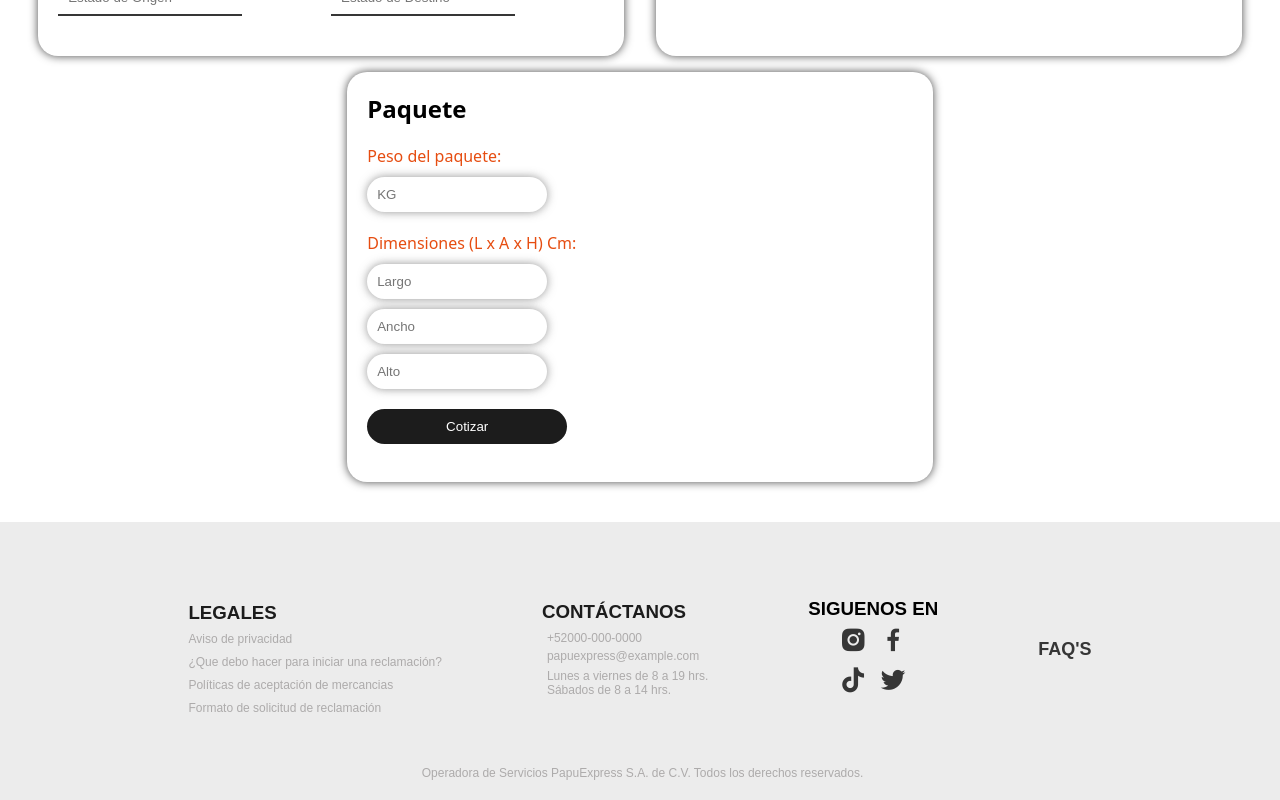
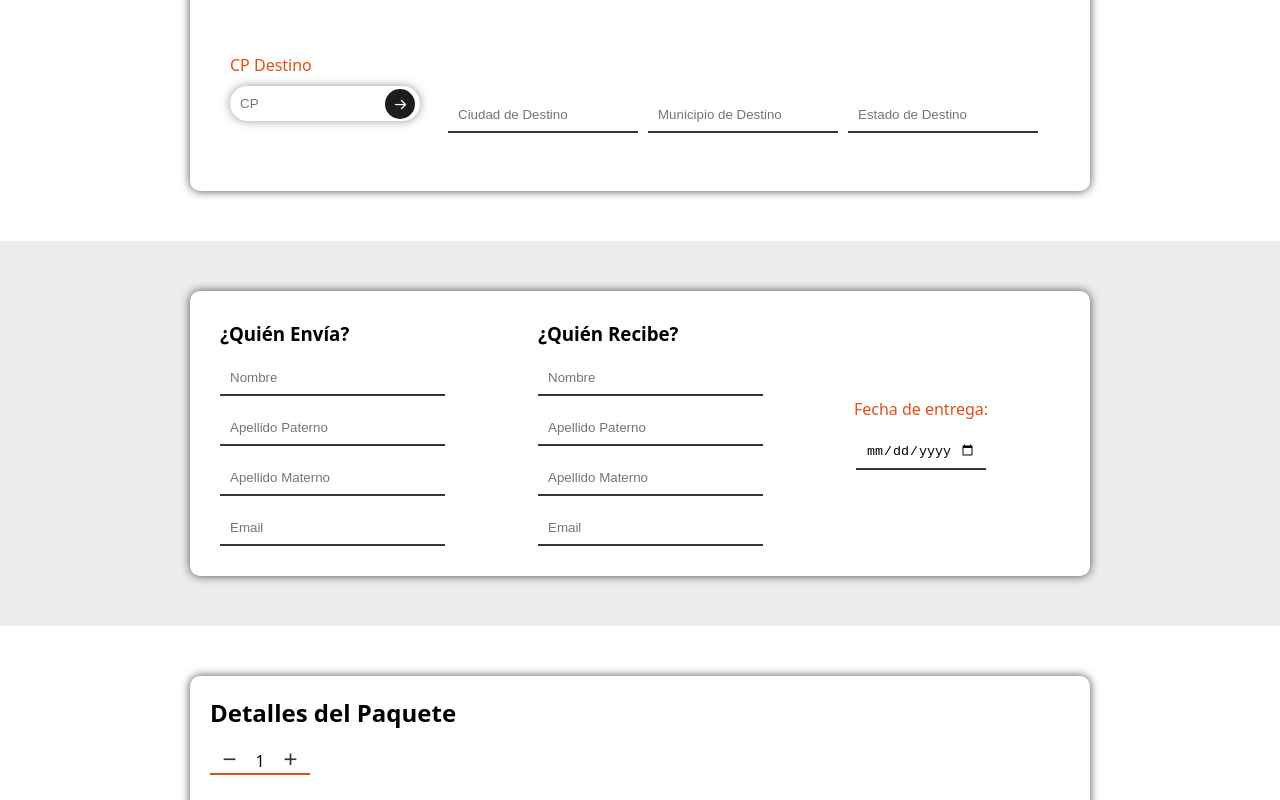
Before and after one commit to LewisAngelo11/angular-shipping-app, an Angular app: page / in a window 1280 px wide. Both pictures are taken after a click on the button "Cotizar Envío". Built offline with nearby package versions, Linux system fonts and the light colour scheme; no server answers.

Commit message:
Función de cotizar por mas de un paquete
Se habilitó la función de poder cotizar un envío con mas de 1 paquete.

```diff
--- a/src/app/cotizar/cotizar.component.css
+++ b/src/app/cotizar/cotizar.component.css
@@ -1,28 +1,95 @@
 .main {
   display: flex;
-  flex-wrap: wrap;
-  justify-content: space-around;
-  padding: 40px 30px;
+  align-items: center;
+  flex-direction: column;
   font-family: system-ui, sans-serif, "Segoe UI", Helvetica, Arial, "Apple Color Emoji", "Segoe UI Emoji";
   height: auto;
+  background-color: #f7f7f7;
+}
+
+.cotizacion-info{
+  display: flex;
+  flex-direction: column;
+  align-items: start;
+  justify-content: center;
+  width: 100%;
+  height: 300px;
+  gap: 5px;
+  padding: 20px 80px;
+  background-color: white;
+}
+
+
+.line,
+.line-2 {
+  background-color: #e64d11af;
+  height: 3px;
+  width: 80px;
+  border-radius: 20px;
+  margin: 10px;
+}
+
+.line-2 {
+  margin-bottom: 10px;
+}
+
+.cotizacion {
+  display: flex;
+  flex-direction: column;
+  align-items: center;
+  justify-content: center;
+  height: 100px;
+  padding: 15px 0;
+}
+
+.CP-container {
+  display: flex;
+  align-items: center;
+  justify-content: center;
+  width: 100%;
+  height: auto;
+  padding: 50px 0;
+  background-color: white;
+}
+
+.rem-dest-component {
+  display: flex;
+  align-items: center;
+  justify-content: center;
+  width: 100%;
+  height: auto;
+  padding: 50px 0;
+  background-color: #ececec;
 }
 
 .CP,
 .remitente-destinatario {
   display: flex;
-  border-radius: 20px;
+  border-radius: 10px;
   background-color: #fff;
   box-shadow: 0px 0px 10px rgb(74, 74, 74);
   padding: 20px;
-  height: 330px;
+  height: auto;
+  width: 900px;
+}
+
+.remitente-destinatario {
+  gap: 3rem;
+  align-items: center;
+}
+
+.CP {
+  flex-direction: column;
 }
 
 .OrigenComponent,
 .DestinoComponent {
   display: flex;
-  flex-direction: column;
+  align-items: center;
   border: none;
-  width: 300px;
+  width: 100%;
+  padding: 10px 20px;
+  gap: 1rem;
 }
 
 .RemitenteComponent,
@@ -30,7 +97,7 @@
   display: flex;
   flex-direction: column;
   border: none;
-  width: 210px;
+  width: 250px;
   margin: 10px;
   gap: 10px;
 }
@@ -41,6 +108,7 @@
   border-bottom: 2px #363636 solid;
   box-shadow: none;
   transition: all 0.2s ease-in-out;
+  width: 90%;
 }
 
 .RemitenteComponent input:focus,
@@ -52,10 +120,10 @@
 .fecha-entrega {
   display: flex;
   flex-direction: column;
-  align-items: start;
+  align-items: center;
+  justify-content: center;
   border: none;
-  width: 160px;
-  margin-top: 53px;
+  width: 150px;
   gap: 10px;
 }
 
@@ -74,54 +142,108 @@
 
 .paquete-detalle {
   display: flex;
-  flex-direction: row;
-  align-self: flex-start;
+  flex-direction: column;
+  align-items: center;
+  justify-content: center;
+  background-color: white;;
   padding: 0 35px;
-  margin-top: 40px;
-  margin-right: auto;
   width: 100%;
+  height: auto;
+  padding: 50px 0;
 }
 
 .container {
   display: flex;
   flex-direction: column;
-  align-self: flex-start;
   border: none;
   padding: 20px;
-  border-radius: 20px;
+  border-radius: 10px;
   background-color: #fff;
   box-shadow: 0px 0px 10px rgb(74, 74, 74);
-  width: 350px;
-  height: 410px;
-  margin-right: auto;
-  gap: 10px;
+  width: 900px;
+  height: auto;
+  gap: 20px;
 }
 
 .container .peso {
   display: flex;
   flex-direction: column;
-  width: 100%;
+  width: auto;
   gap: 5px;
 }
 
 .container .dimensiones {
   display: flex;
+  gap: 3rem;
+  width: auto;
+}
+
+.paquetes {
+  display: flex;
   flex-direction: column;
-  gap: 5px;
-  width: 100%;
+  align-items: start;
+  gap: 1rem;
+}
+
+.cabeceros-paquetes {
+  display: flex;
+  align-items: center;
+  gap: 3rem;
+}
+
+.cabeceros-paquetes label {
+  width: 180px;
+}
+
+.cabeceros-paquetes .cabecero-dimensiones {
+  width: 200px;
+}
+
+.detail-dimensions {
+  display: flex;
+  align-items: center;
+  justify-content: center;
+  gap: 10px;
+}
+
+.detail-dimensions input{
+  width: auto;
+}
+
+.contador-paquetes {
+  display: flex;
+  align-items: center;
+  justify-content: center;
+  border-bottom: solid 2px #e64d11;
+  gap: 1rem;
+  padding: 0 15px;
+  width: 100px;
+}
+
+.contador-paquetes button {
+  border: none;
+  background-color: transparent;
+  color: #363636;
+  font-size: 20px;
+  transition: all 0.2s;
+}
+
+.contador-paquetes button:hover {
+  color: #e64d11;
 }
 
 label {
-  margin-top: 10px;
   color: #e64d11;
 }
 
 .cp-origen,
 .cp-destino {
   display: flex;
-  flex-direction: row;
-  align-items: center;
+  flex-direction: column;
+  align-items: start;
+  justify-content: center;
   margin-top: 10px;
+  gap: 10px;
 }
 
 .cp-origen input,
@@ -138,7 +260,8 @@ label {
   display: flex;
   align-items: center;
   justify-content: center;
-  right: 35px;
+  left: 155px;
+  bottom: 42px;
   width: 30px;
   height: 30px;
   font-size: 15px;
@@ -148,7 +271,6 @@ label {
 .origen-info,
 .destino-info {
   display: flex;
-  flex-direction: column;
   align-items: start;
   justify-content: center;
   gap: 10px;
@@ -158,7 +280,7 @@ label {
 
 .origen-info input,
 .destino-info input {
-  width: 75%;
+  width: 190px;
   border-radius: 0;
   box-shadow: none;
   background-color: transparent;
@@ -177,6 +299,7 @@ input {
 
 .Boton {
   margin-top: 10px;
+  width: 20%;
   padding: 10px;
   background-color: #1c1c1c;
   color: white;
@@ -198,19 +321,50 @@ input {
   background-color: #f9f9f9;
 }
 
-.detalle-servicio{
+.detalle-servicio {
+  display: flex;
+  align-items: center;
+  justify-content: center;
+  padding: 50px 0;
+}
+
+.container-detalle-servicio {
   display: flex;
   flex-direction: column;
-  align-self: flex-start;
   border: none;
   padding: 20px;
   border-radius: 20px;
   background-color: #fff;
   box-shadow: 0px 0px 10px rgb(74, 74, 74);
-  width: 340px;
-  height: 410px;
-  margin-right: auto;
+  width: 500px;
+  height: auto;
   gap: 10px;
+}
+
+.container-detalle-servicio table {
+  width: 40%;
+  border: #1c1c1c;
+}
+
+.container-detalle-servicio table th {
+  background-color: #ccc;
+}
+
+.container-detalle-servicio table td {
+  padding: 0 10px;
+  background-color: #ececec;
+}
+
+table .total-servicio {
+  background-color: #e64d11b7;
+}
+
+.label-peso-movil {
+  display: none;
+}
+
+.label-dimensiones-movil {
+  display: none;
 }
 
 /* Telefonos pequeños (hasta 600px) */
@@ -219,24 +373,43 @@ input {
     display: flex;
     flex-direction: column;
     justify-content: center;
-    padding: 40px 30px;
     font-family: system-ui, sans-serif, "Segoe UI", Helvetica, Arial, "Apple Color Emoji", "Segoe UI Emoji";
     height: auto;
-    gap: 30px;
+  }
+
+  .cotizacion-info h2 {
+    font-size: 20px;
+  }
+
+  .cotizacion-info p {
+    font-size: 15px;
+  }
+
+  .CP-container {
+    width: 100%;
   }
 
   .CP,
   .remitente-destinatario {
     flex-direction: column;
     padding: 20px;
-    width: 100%;
+    width: 80%;
     height: auto;
     gap: 20px;
   }
 
+  .OrigenComponent,
+  .DestinoComponent {
+    flex-direction: column;
+    align-items: start;
+    gap: 0;
+  }
+
   .origen-info,
   .destino-info {
-    width: 80%;
+    margin-top: 0;
+    width: 90%;
+    flex-direction: column;
   }
 
   .origen-info input,
@@ -263,38 +436,75 @@ input {
   }
 
   .paquete-detalle {
-    padding: 0;
+    padding: 50px 0;
     margin-top: 0;
     width: 100%;
     flex-direction: column;
     align-items: center;
     justify-content: center;
-    gap: 3rem;
   }
 
   .container {
     border: none;
-    width: 100%;
-    height: 410px;
+    width: 80%;
+    height: auto;
     gap: 10px;
   }
 
-  .container .peso {
-    display: flex;
-    flex-direction: column;
-    width: 100%;
-    gap: 5px;
+  .container button {
+    width: 40%;
+  }
+
+  .container .cabecero-dimensiones {
+    display: none;
   }
 
   .container .dimensiones {
-    display: flex;
     flex-direction: column;
-    gap: 5px;
-    width: 100%;
+    gap: 1rem;
+  }
+
+  .paquetes {
+    margin-bottom: 10px;
+    gap: 2rem;
+  }
+
+  .detail-dimensions {
+    flex-direction: column;
+    align-items: start;
+    gap: 3px;
+  }
+
+  .detail-dimensions label {
+    margin-left: 10px;
   }
 
   .detalle-servicio{
     width: 100%;
+  }
+
+  .container-detalle-servicio {
+    width: 80%;
+  }
+
+  .container-detalle-servicio table {
+    width: 70%;
+  }
+
+  .container-detalle-servicio .Boton {
+    width: 40%;
+  }
+
+  .label-peso{
+    display: none;
+  }
+
+  .label-peso-movil {
+    display: flex
+  }
+
+  .label-dimensiones-movil {
+    display: flex;
   }
 }
 
@@ -303,10 +513,8 @@ input {
     display: flex;
     flex-direction: column;
     justify-content: center;
-    padding: 40px 30px;
     font-family: system-ui, sans-serif, "Segoe UI", Helvetica, Arial, "Apple Color Emoji", "Segoe UI Emoji";
     height: auto;
-    gap: 30px;
   }
 
   .CP,
@@ -314,6 +522,22 @@ input {
     flex-direction: column;
     padding: 20px;
     height: auto;
+    width: 90%;
+  }
+
+  .cp-origen,
+  .cp-destino {
+    max-width: 100%;
+  }
+
+  .OrigenComponent input,
+  .DestinoComponent input {
+    width: 80%;
+  }
+
+  .OrigenComponent Button,
+  .DestinoComponent Button {
+    left: 98px;
   }
 
   .paquete-detalle {
@@ -352,35 +576,58 @@ input {
     display: flex;
     flex-direction: column;
     justify-content: center;
-    padding: 40px 30px;
     font-family: system-ui, sans-serif, "Segoe UI", Helvetica, Arial, "Apple Color Emoji", "Segoe UI Emoji";
     height: auto;
-    gap: 30px;
   }
 
   .CP,
   .remitente-destinatario {
-    flex-direction: row;
     padding: 20px;
     height: auto;
-    width: 100%;
+    width: 90%;
+  }
+
+  .CP {
+    flex-direction: column;
   }
 
   .paquete-detalle {
-    padding: 0;
+    padding: 50px 0;
     margin-top: 0;
     width: 100%;
     align-items: center;
     justify-content: center;
-    gap: 3rem;
   }
 
   .container {
     border: none;
-    width: 48%;
-    height: 410px;
+    width: 90%;
+    height: auto;
     gap: 10px;
     margin: 0;
+    overflow: hidden;
+  }
+
+  .container * {
+    max-width: 100%;
+    box-sizing: border-box;  /* padding y borde se incluyen en el tamaño */
+    word-wrap: break-word;   /* si hay texto largo, que se rompa */
+  }
+
+  .cabeceros-paquetes,
+  .cabeceros-paquetes .cabecero-dimensiones{
+    width: 70%;
+    gap: 3rem;
+    max-width: 100%;
+    box-sizing: border-box;
+  }
+
+
+  .dimensiones input{
+    width: 80%;
+    gap: 2rem;
+    max-width: 90%;
+    box-sizing: border-box;
   }
 
   .detalle-servicio{
@@ -392,69 +639,3 @@ input {
     margin: 0;
   }
 }
-
-@media (min-width: 1025px) {
-  .main {
-    display: flex;
-    flex-direction: row;
-    flex-wrap: wrap;
-    justify-content: space-around;
-    gap: 1rem;
-  }
-
-  .CP{
-    flex-direction: row;
-    padding: 20px;
-    height: auto;
-    width: 48%;
-  }
-
-  .remitente-destinatario {
-    justify-content: space-around;
-    width: 48%;
-    gap: 5px;
-  }
-
-  .RemitenteComponent,
-  .DestinatarioComponent {
-    width: 150px;
-    margin: 10px;
-    gap: 10px;
-  }
-
-  .RemitenteComponent input,
-  .DestinatarioComponent input {
-    width: 100%;
-  }
-
-  .paquete-detalle {
-    padding: 0;
-    margin-top: 0;
-    width: 100%;
-    align-items: center;
-    justify-content: center;
-    gap: 2rem;
-  }
-
-  .container {
-    border: none;
-    width: 48%;
-    height: 410px;
-    gap: 10px;
-    margin: 0;
-  }
-
-  .detalle-servicio{
-    display: flex;
-    width: 48%;
-    height: 410px;
-    margin-right: auto;
-    gap: 10px;
-    margin: 0;
-  }
-
-  .container button,
-  .detalle-servicio button {
-    width: 200px;
-  }
-}
--- a/src/app/cotizar/cotizar.component.html
+++ b/src/app/cotizar/cotizar.component.html
@@ -1,9 +1,22 @@
 <main class="main">
+  <div class="cotizacion-info">
+    <h2>Obtenga una Cotización de un Envío Gratuito en Línea</h2>
+    <p class="line"></p>
+    <p>Te ofrecemos un sistema de cotización facil, rápido, y práctico para tus envíos <br>
+      tanto para paquetes pequeños como paquetes grandes, con alto volumen. Completa <br>
+      los detalles de el envío a continuación.
+    </p>
+  </div>
+  <div class="cotizacion">
+    <h2>Realizar Cotización de Envío</h2>
+    <p class="line-2"></p>
+  </div>
+  <div class="CP-container">
     <div class="CP">
+      <h2 style="padding: 0 20px;">{{ title }}</h2>
       <div class="OrigenComponent">
-      <h2>{{ title }}</h2>
+        <div class="cp-origen">
           <label>CP Origen</label>
-      <div class="cp-origen">
           <input type="text" name="CP" #CP placeholder="CP" class="CPRow">
           <button (click)="buscarCPorigen()" class="Boton"><i class='bx bx-arrow-back bx-rotate-180' style='color:#ffffff'  ></i></button>
         </div>
@@ -15,9 +28,8 @@
         </div>
       </div>
       <div class="DestinoComponent">
-      <h2>{{ title2 }}</h2>
+        <div class="cp-destino">
           <label>CP Destino</label>
-      <div class="cp-destino">
           <input type="text" #CPD placeholder="CP" class="CPRow">
           <button (click)="buscarCPdestino()" class="Boton"><i class='bx bx-arrow-back bx-rotate-180' style='color:#ffffff'  ></i></button>
         </div>
@@ -29,6 +41,8 @@
         </div>
       </div>
     </div>
+  </div>
+  <div class="rem-dest-component">
     <div class="remitente-destinatario">
       <div class="RemitenteComponent">
         <h3>{{ title4 }}</h3>
@@ -49,30 +63,65 @@
         <input type="date" name="date" id="date" #fechaR >
       </div>
     </div>
+  </div>
   <div class="paquete-detalle">
     <div class="container">
       <h2>{{ title3 }}</h2>
+      <div class="contador-paquetes">
+        <button (click)="quitarFila()"><i class='bx bx-minus'></i></button>
+        <span>{{ rows }}</span>
+        <button (click)="agregarFila()"><i class='bx bx-plus' ></i></button>
+      </div>
+      <div class="paquetes">
+        <div class="cabeceros-paquetes">
+          <label class="label-peso">Peso del paquete: </label>
+          <label for="dimensiones" class="cabecero-dimensiones">Dimensiones (L x A x H) Cm:</label>
+        </div>
+        <div *ngFor="let row of rowsData; let i = index" class="dimensiones">
           <div class="peso">
-        <label for="peso">Peso del paquete: </label>
-        <input type="text" #Peso name="peso" required placeholder="KG">
+            <label class="label-peso-movil">Peso del paquete:</label>
+            <input type="text" [(ngModel)]="rowsData[i].peso" name="peso" required placeholder="Kg">
           </div>
-      <div class="dimensiones">
-        <label for="dimensiones">Dimensiones (L x A x H) Cm:</label>
-        <input type="text" #Largo name="largo" placeholder="Largo" required>
-        <input type="text" #Ancho name="ancho" placeholder="Ancho" required>
-        <input type="text" #Alto name="alto" placeholder="Alto" required>
+          <div class="detail-dimensions">
+            <label class="label-dimensiones-movil">Dimensiones:</label>
+            <input type="text" [(ngModel)]="rowsData[i].largo" name="largo" placeholder="Largo" required>
+            <label><i class='bx bx-x'></i></label>
+            <input type="text" [(ngModel)]="rowsData[i].ancho" name="ancho" placeholder="Ancho" required>
+            <label><i class='bx bx-x'></i></label>
+            <input type="text" [(ngModel)]="rowsData[i].alto" name="alto" placeholder="Alto" required>
+          </div>
+        </div>
       </div>
       <button (click)="enviarDatos()" class="Boton">Cotizar</button>
     </div>
-
+  </div>
   <div *ngIf="contenidoVisible" class="detalle-servicio">
+    <div class="container-detalle-servicio">
       <h2>Detalle del Servicio</h2>
       <p>Peso físico: {{txtPeso}}</p>
       <p>Peso volumétrico: {{txtPesoVM}}</p>
       <p>Distancia: {{txtDistancia}}</p>
-      <p>Costo inicial: {{txtTarifa}}</p>
-      <p>IVA: {{txtIVA}}</p>
-      <p>Total: {{txtCosto}}</p>
+      <table border="1">
+        <thead>
+          <tr>
+            <th colspan="2">Costos del servicio</th>
+          </tr>
+        </thead>
+        <tbody>
+          <tr>
+            <td>Costo inicial:</td>
+            <td>{{txtTarifa}}</td>
+          </tr>
+          <tr>
+            <td>IVA:</td>
+            <td>{{txtIVA}}</td>
+          </tr>
+          <tr class="total-servicio">
+            <td>Total:</td>
+            <td>{{txtCosto}}</td>
+          </tr>
+        </tbody>
+      </table>
       <button (click)="EnviarPaquete()"class="Boton">Hacer envío</button>
     </div>
   </div>
--- a/src/app/cotizar/cotizar.component.ts
+++ b/src/app/cotizar/cotizar.component.ts
@@ -1,5 +1,6 @@
 import { Component,ViewChild,ElementRef } from '@angular/core';
 import { RouterOutlet } from '@angular/router';
+import { Router } from '@angular/router';
 import { AuthService } from '../auth.service';
 import { CommonModule } from '@angular/common';
 import { FormsModule } from '@angular/forms';  // Aquí se importa FormsModule
@@ -10,24 +11,32 @@ import { FormsModule } from '@angular/forms';  // Aquí se importa FormsModule
   templateUrl: './cotizar.component.html',
   styleUrl: './cotizar.component.css'
 })
+
 export class CotizarComponent {
   contenidoVisible = false;
-  title = "Origen"
+  title = "Lugar de origen y destino"
   title2 = "Destino"
-  title3 = "Paquete"
+  title3 = "Detalles del Paquete"
   title4 = "¿Quién Envía?"
   title5 = "¿Quién Recibe?"
   txtPeso = "Mi peso"
-  txtPesoVM = ""
-  txtTarifa = ""
-  txtIVA = ""
-  txtCosto = ""
-  txtDistancia = ""
+  txtPesoVM = "";
+  txtTarifa = "";
+  txtIVA = "";
+  txtCosto = "";
+  txtDistancia = "";
   // Propiedades para los datos del usuario
   nombre: string = '';
   apellidoPaterno: string = '';
   apellidoMaterno: string = '';
   email: string = '';
+  rows: number = 1;
+
+  // Arreglo para mantener los datos de cada fila
+  rowsData: { peso: string, largo: string, ancho: string, alto: string }[] = [
+    { peso: '', largo: '', ancho: '', alto: '' }
+  ];
+
   // Inputs de Origen
   @ViewChild('CP') CP!: ElementRef;
   @ViewChild('Municipio') Mun!: ElementRef;
@@ -38,11 +47,6 @@ export class CotizarComponent {
   @ViewChild('MunicipioD') MunD!: ElementRef;
   @ViewChild('EstadoD') EntidadD!: ElementRef;
   @ViewChild('CiudadD') CDD!: ElementRef;
-  // Inputs del paquete
-  @ViewChild('Peso') Peso!: ElementRef;
-  @ViewChild('Largo') Largo!: ElementRef;
-  @ViewChild('Alto')Alto!: ElementRef;
-  @ViewChild('Ancho') Ancho!: ElementRef;
   // Inputs del Remitente
   @ViewChild('nombreR') NombreR!: ElementRef;
   @ViewChild('ape1R') Apellido1R!: ElementRef;
@@ -55,9 +59,10 @@ export class CotizarComponent {
   @ViewChild('emailD') EmailD!: ElementRef;
   @ViewChild('fechaR') FechaR!: ElementRef;
   @ViewChild('Tarifa') Tarifa!: ElementRef;
-  constructor(private authService: AuthService) {}
+  constructor(private authService: AuthService, private router: Router) {}
 
   ngOnInit() {
+    this.solicitarUbicacion();
     if (this.authService.isAuthenticated()){
       this.authService.ConsultarUser().subscribe(
         perfil => {
@@ -70,6 +75,25 @@ export class CotizarComponent {
           console.error("Error al obtener el perfil:",error);
         }
       );
+    }
+  }
+
+  // Función para solicitar la ubicacion actual del usuario
+  solicitarUbicacion() {
+    // Verifica si la geolocalización está disponible en el navegador
+    if (navigator.geolocation) {
+      // Solicita la ubicación actual del usuario
+      navigator.geolocation.getCurrentPosition(
+        (position) => {
+          console.log('Ubicación obtenida:', position.coords); // Muestra la ubicación obtenida en la consola
+        },
+        (error) => {
+          console.error('Error al obtener ubicación:', error.message);
+        }
+      );
+    } else {
+      // Si la geolocalización no está soportada, se muestra un mensaje en la consola
+      console.error('Geolocalización no soportada por el navegador.');
     }
   }
 
@@ -116,19 +140,33 @@ export class CotizarComponent {
         alert('Error en el servidor. Intente más tarde.');
       }
     );
-
   }
 
   agregarFila(){
+    if (this.rows < 10) {
+      this.rows++;
+      this.rowsData.push({ peso: '', largo: '', ancho: '', alto: '' });
+    }
+  }
 
+  quitarFila(){
+    if (this.rows > 1) {
+      this.rows--;
+      this.rowsData.pop();
+    }
   }
 
   enviarDatos(){
+    // Ejemplo de envío al backend si deseas enviar todos los paquetes
+    const paquetes = this.rowsData.map(row => ({
+      largo: row.largo,
+      ancho: row.ancho,
+      alto: row.alto,
+      peso: row.peso,
+    }));
+
     const body = {
-      Largo: this.Largo.nativeElement.value,
-      Ancho: this.Ancho.nativeElement.value,
-      Alto: this.Alto.nativeElement.value,
-      Peso: this.Peso.nativeElement.value,
+      paquetes: paquetes,
       EntidadO: this.Entidad.nativeElement.value,
       MunicipioO: this.Mun.nativeElement.value,
       LocalidadO: this.CD.nativeElement.value,
@@ -137,16 +175,21 @@ export class CotizarComponent {
       LocalidadD: this.CDD.nativeElement.value,
     }
 
+    console.log(this.rowsData);  // Aquí tienes TODAS las filas con sus valores
+
     //Lamo al servicio cotizarpaquete que lo que hara es llamar al web service calculador del peso volumetrico
     this.authService.CotizarPaquete(body).subscribe(
       (response) => {
         if (response.status === 'success'){
           this.contenidoVisible = true;
+
           this.txtTarifa = "$" + response.tarifa;
-          this.txtPeso = this.Peso.nativeElement.value + " Kg";
-          this.txtPesoVM = response.pesovm + " Kg";
-          this.txtIVA = String("$" + (Number(response.tarifa)*16)/100)
-          this.txtCosto = "$" + String((Number(response.tarifa) + (Number(response.tarifa)*16)/100))
+          this.txtPeso = body.paquetes.map(p => p.peso).join(", ") + " Kg";
+          this.txtPesoVM = response.pesovm.join(", ") + " Kg";
+
+          const tarifa = Number(response.tarifa);
+          this.txtIVA = "$" + (tarifa * 0.16).toFixed(2);
+          this.txtCosto = "$" + (tarifa + (tarifa * 0.16)).toFixed(2);
           this.txtDistancia = response.distancia + " Km";
         } else {
           alert('Error al registrar el usuario');
@@ -161,18 +204,20 @@ export class CotizarComponent {
 
   mostrarContenido() {
     this.contenidoVisible = !this.contenidoVisible;
-    this.txtPeso = this.Peso.nativeElement.value;
   }
 
   EnviarPaquete(){
+    const paquetes = this.rowsData.map(row => ({
+      largo: row.largo,
+      ancho: row.ancho,
+      alto: row.alto,
+      peso: row.peso,
+    }));
+
     const body = {
       tarifa: this.txtCosto,
       Origen: this.Entidad.nativeElement.value + "," + this.CD.nativeElement.value,
       Destino: this.EntidadD.nativeElement.value + "," + this.CDD.nativeElement.value + "," + this.MunD.nativeElement.value,
-      Peso: this.Peso.nativeElement.value,
-      Alto: this.Alto.nativeElement.value,
-      Largo: this.Largo.nativeElement.value,
-      Ancho: this.Ancho.nativeElement.value,
       NombreR: this.NombreR.nativeElement.value,
       ApellidoR: this.Apellido1R.nativeElement.value,
       Apellido2R: this.Apellido2R.nativeElement.value,
@@ -181,7 +226,8 @@ export class CotizarComponent {
       ApellidoD: this.Apellido1D.nativeElement.value,
       Apellido2D: this.Apellido2D.nativeElement.value,
       EmailD: this.EmailD.nativeElement.value,
-      FechaR: this.FechaR.nativeElement.value
+      FechaR: this.FechaR.nativeElement.value,
+      paquetes: paquetes
     }
 
     this.authService.enviarpaquete(body).subscribe(
@@ -197,8 +243,5 @@ export class CotizarComponent {
         alert('Error en el servidor. Intente más tarde.');
       }
     );
-
   }
-
-    //PesoH = this.Peso.nativeElement.value;
 }
```
Lines whose indentation alone changed are shown as unchanged.
